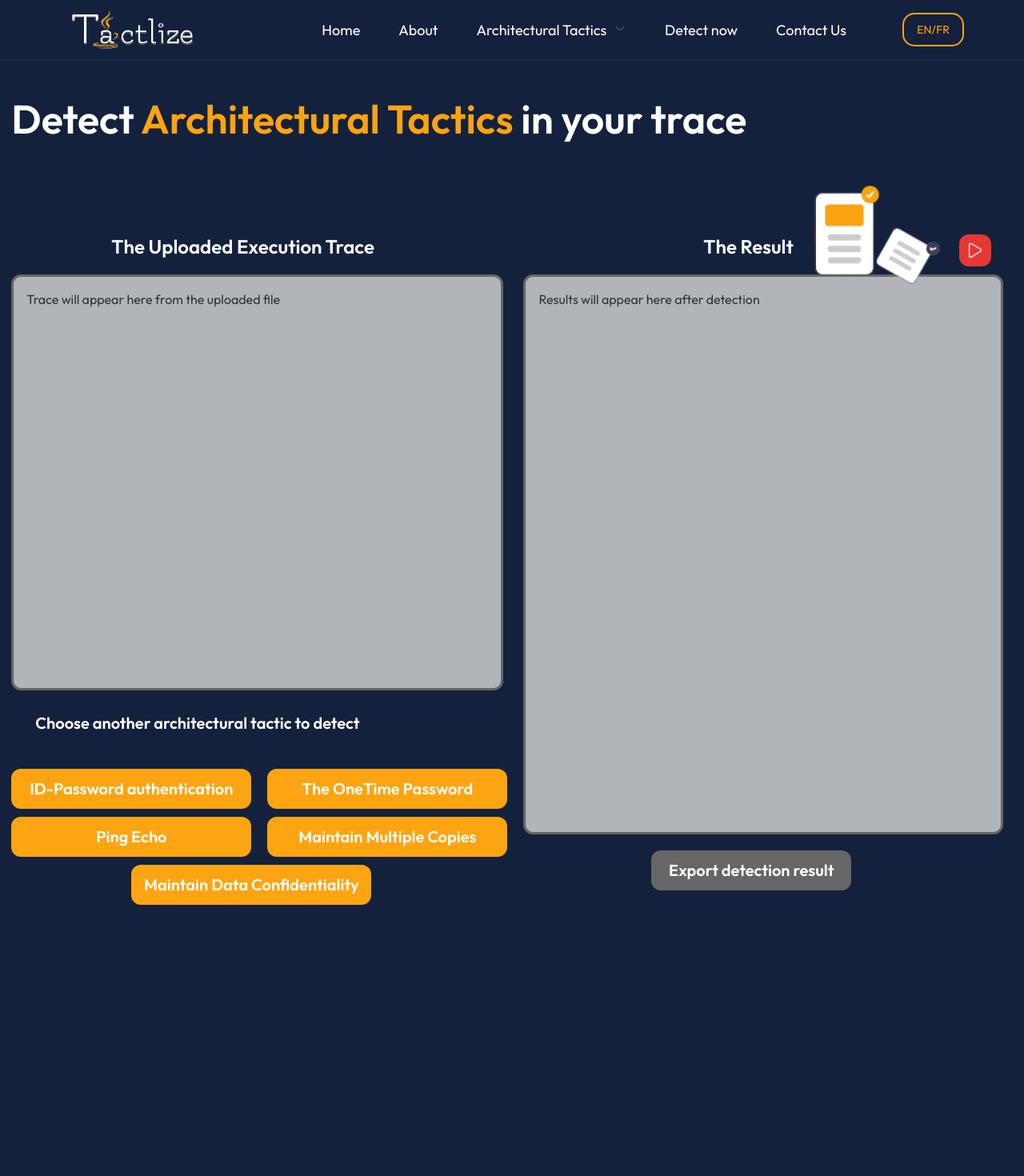
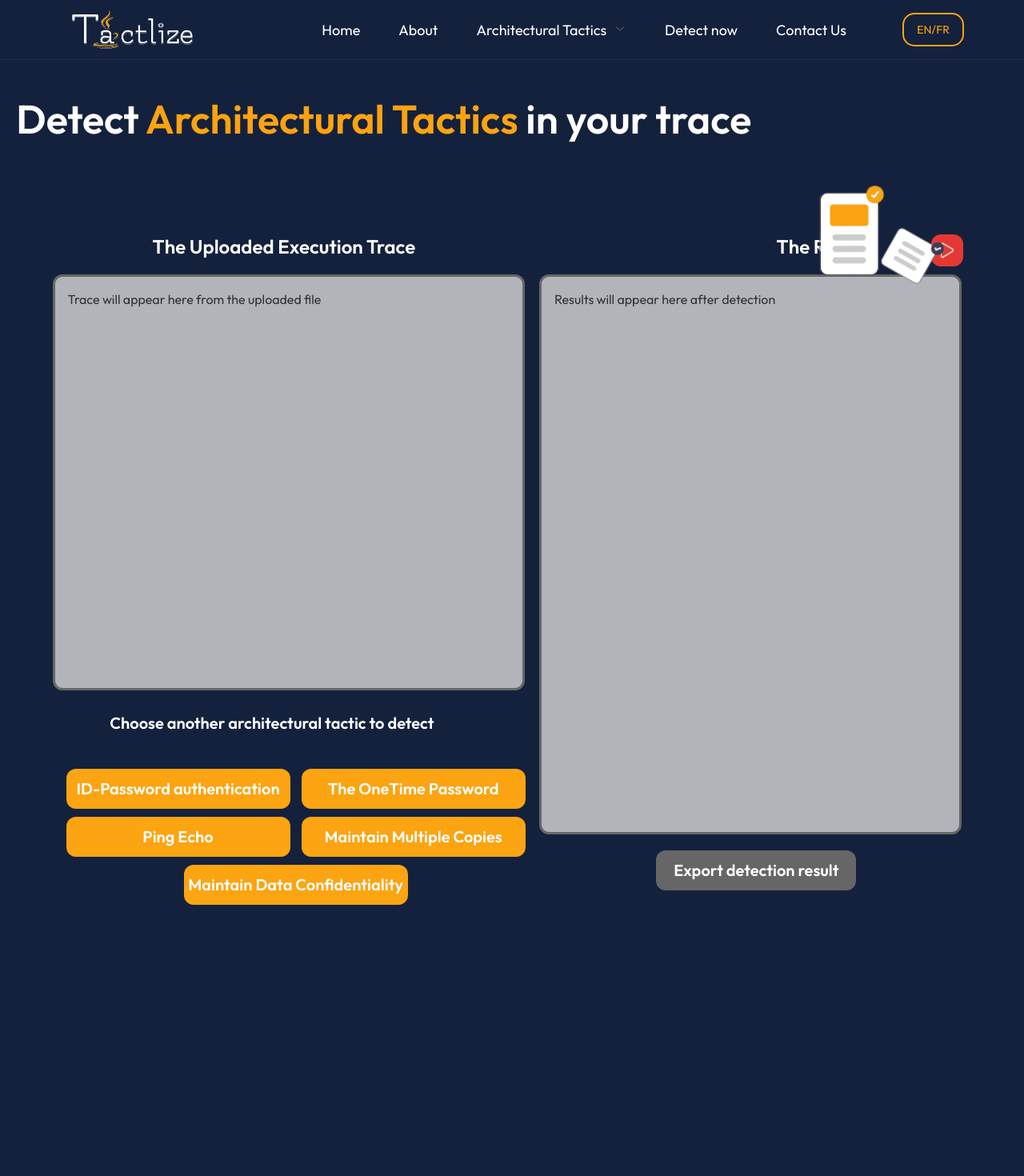
Before and after one commit to Wissamkadi/Tactlize_toolw, a React (Create React App) app: page /ResultsPage in a window 1280 px wide. Shown: the top 1470 px of the page at 80% size. Built offline with nearby package versions, Linux system fonts and the light colour scheme.

Commit message:
Update Results.css

```diff
--- a/src/styles/Results.css
+++ b/src/styles/Results.css
@@ -12,7 +12,7 @@
 .results-content {
   flex: 1;
   display: flex;
-  margin-left: -5%;
+  margin-left: -4.5%;
   flex-direction: column;
   align-items: center;
   width: 100%;
@@ -139,11 +139,11 @@
 }
 
 .results-content-area {
-  width: 100%;
+  width: 92%;
   display: flex;
   justify-content: center;
   margin-bottom: 3rem;
-  gap: 2.5rem;
+  gap: 5rem;
   position: relative;
 }
 
@@ -169,7 +169,7 @@
 
 .results-trace-content {
   position: absolute;
-  width: 638px;
+  width: 590px !important;
   height: 476px;
   left: 45px;
   top: 200px;
@@ -240,7 +240,7 @@
   position: absolute;
   width: 45px;
   height: 45px;
-  left: 1322px;
+  left: 106% !important;
   top: 368px;
   background: #E53835;
   border-radius: 12px;
@@ -269,7 +269,7 @@
   position: absolute;
   width: 487px;
   height: 30px;
-  left: 117px;
+  left: 117px !important;
   top: 909px;
   font-family: 'OutfitSemiBold';
   font-style: normal;
@@ -310,9 +310,9 @@
 
 .results-tactic-option.id-password {
   position: absolute;
-  width: 285px;
+  width: 280px !important;
   height: 60px;
-  left: 104px;
+  left: 5.5% !important;
   top: 955px;
   padding: 17px 95px;
   gap: 10px;
@@ -320,9 +320,9 @@
 
 .results-tactic-option.ping-echo {
   position: absolute;
-  width: 285px;
+  width: 280px !important;
   height: 60px;
-  left: 399px;
+  left: 5.5% !important;
   top: 955px;
   padding: 17px 95px;
   gap: 10px;
@@ -330,9 +330,9 @@
 
 .results-tactic-option.maintain-data-confidentiality {
   position: absolute;
-  width: 285px;
+  width: 280px !important;
   height: 60px;
-  left: 104px;
+  left: 18.5% !important;
   top: 1028px;
   padding: 17px 95px;
   gap: 10px;
@@ -340,9 +340,9 @@
 
 .results-tactic-option.one-time-password {
   position: absolute;
-  width: 285px;
+  width: 280px !important;
   height: 60px;
-  left: 399px;
+  left: 31.5% !important;
   top: 1028px;
   padding: 17px 19px;
   gap: 10px;
@@ -350,9 +350,9 @@
 
 .results-tactic-option.maintain-multiple-copies {
   position: absolute;
-  width: 285px;
+  width: 280px !important;
   height: 64px;
-  left: 251px;
+  left: 31.5% !important;
   top: 1101px;
   padding: 17px 95px;
   gap: 10px;
```
